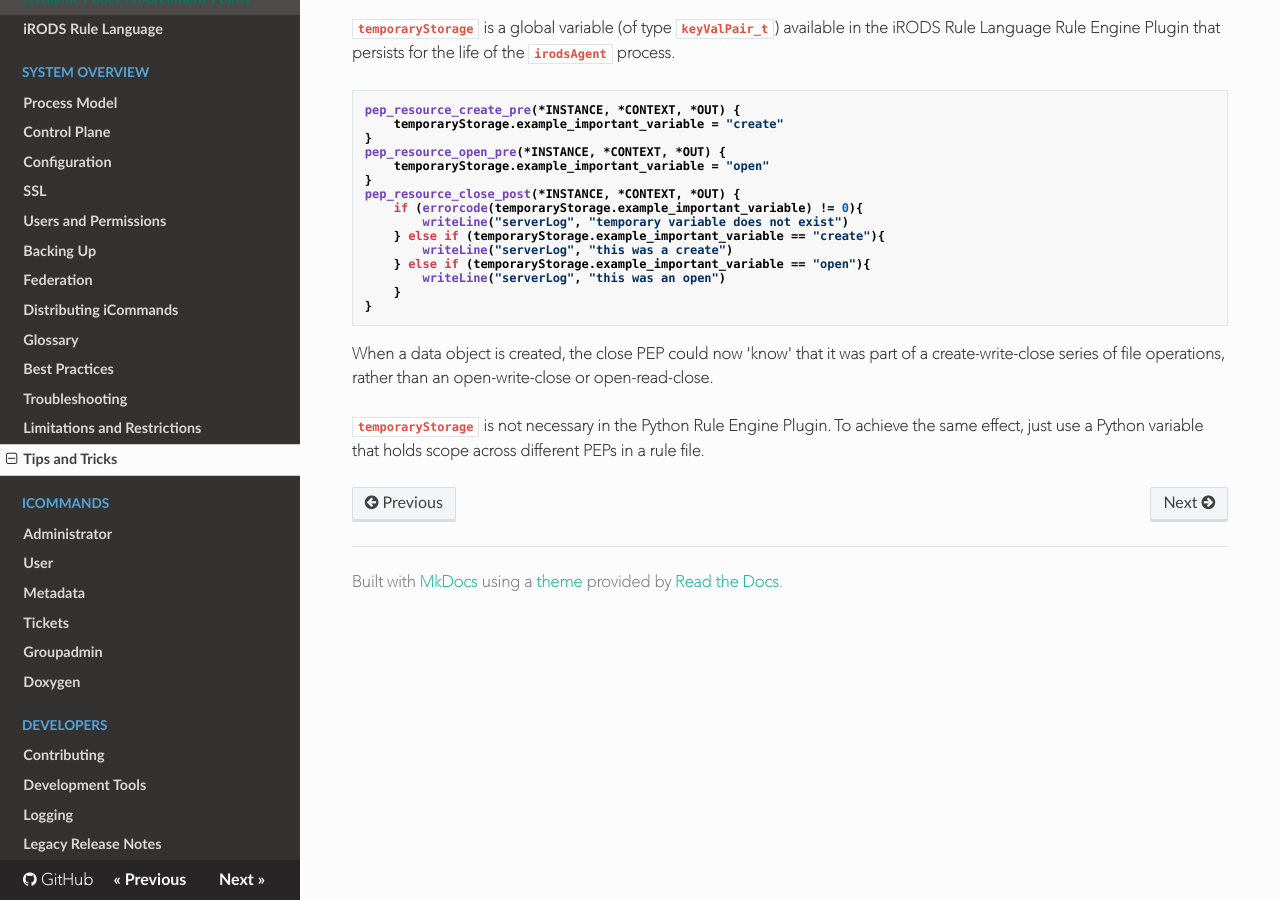
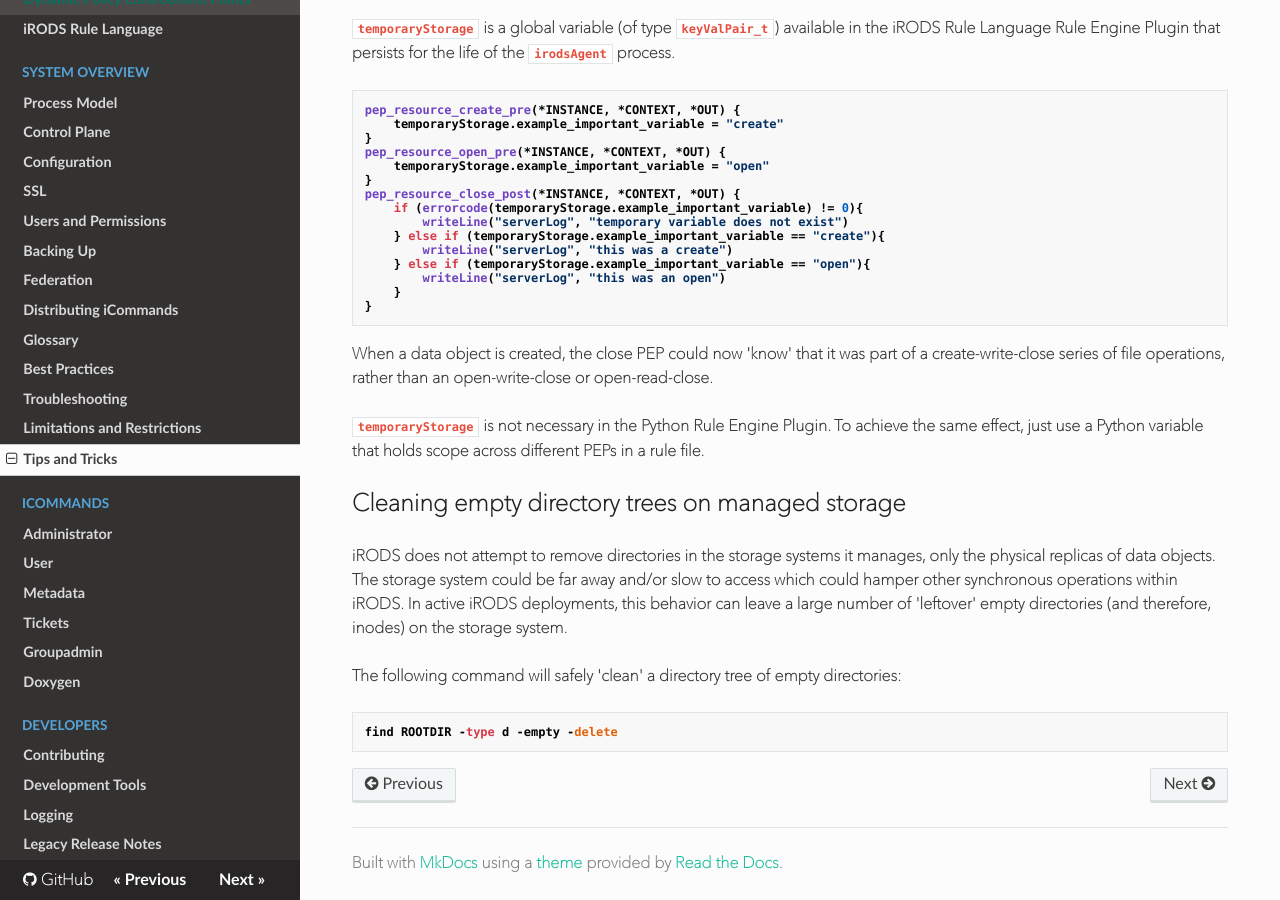
Before and after one commit to irods/irods_docs, an MkDocs documentation site: the page built from docs/system_overview/tips_and_tricks.md, in a window 1280 px wide and 900 px high, scrolled down 2441 px. Built offline with MkDocs 1.6.1, drawn with Linux system fonts in a browser that asks for light colours; nearby versions of some CDN libraries.

Commit message:
[irods/irods#3124] add tip for cleaning up empty directories

````diff
--- a/docs/system_overview/tips_and_tricks.md
+++ b/docs/system_overview/tips_and_tricks.md
@@ -132,3 +132,15 @@ When a data object is created, the close PEP could now 'know' that it was part o
 
 
 `temporaryStorage` is not necessary in the Python Rule Engine Plugin.  To achieve the same effect, just use a Python variable that holds scope across different PEPs in a rule file.
+
+## Cleaning empty directory trees on managed storage
+
+iRODS does not attempt to remove directories in the storage systems it manages, only the physical replicas of data objects.
+The storage system could be far away and/or slow to access which could hamper other synchronous operations within iRODS.
+In active iRODS deployments, this behavior can leave a large number of 'leftover' empty directories (and therefore, inodes) on the storage system.
+
+The following command will safely 'clean' a directory tree of empty directories:
+
+```
+find ROOTDIR -type d -empty -delete
+```
````
